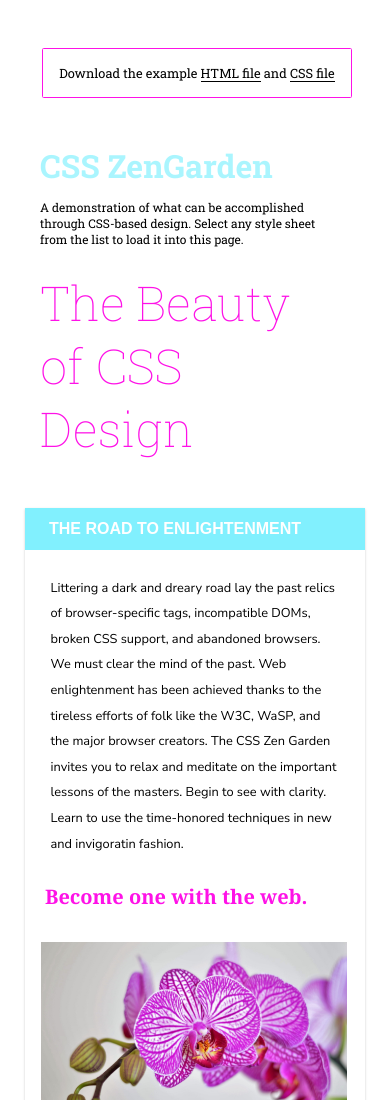
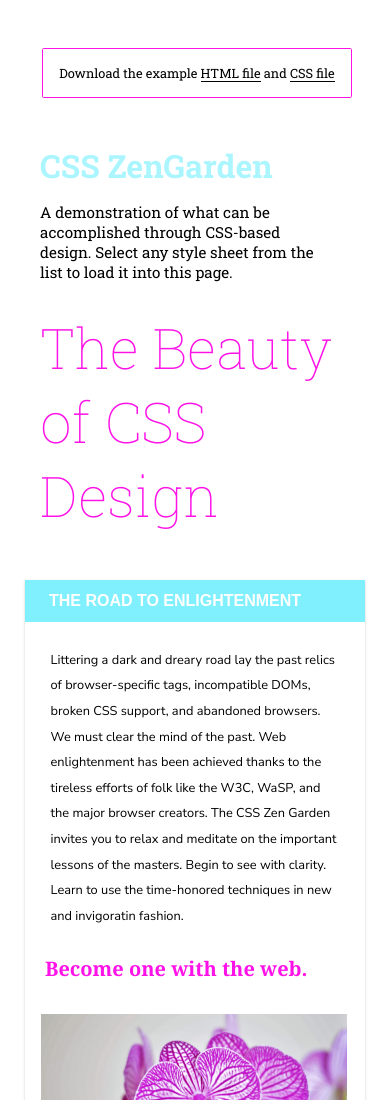
Before and after one commit to emilykerna123/CSS-Garden, a plain HTML site: page index.html in a window 390 px wide. Shown: the top 1100 px of the page. Drawn offline with Linux system fonts and the light colour scheme.

Commit message:
Update css/style.css

```diff
--- a/css/style.css
+++ b/css/style.css
@@ -938,7 +938,7 @@ footer a:active {
   }
 
   h1 {
-    font-size: 3em;
+    font-size: 3.5em;
     text-align: left;
     padding-top: .5em;
   }
@@ -948,7 +948,7 @@ footer a:active {
   }
 
   h4 {
-    font-size: .75em;
+    font-size: .95em;
   }
 
  .f1 {
```
